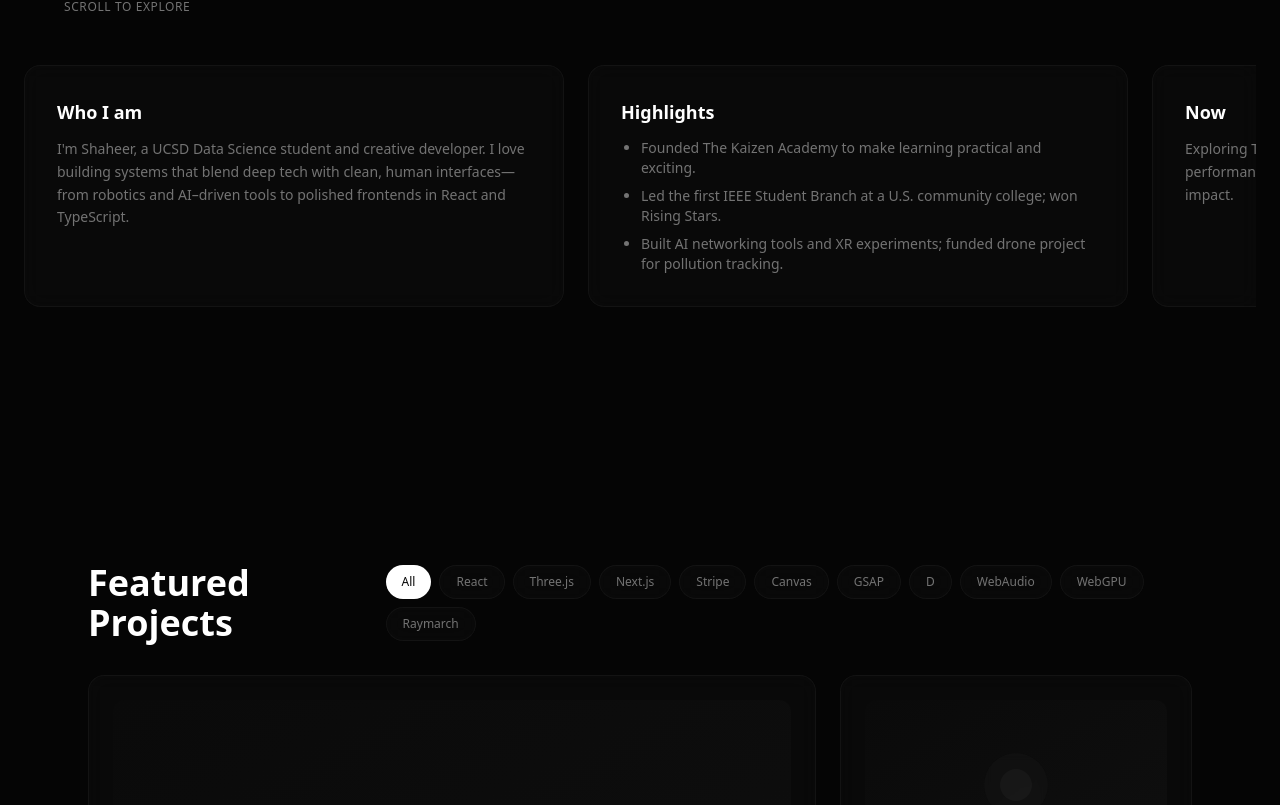
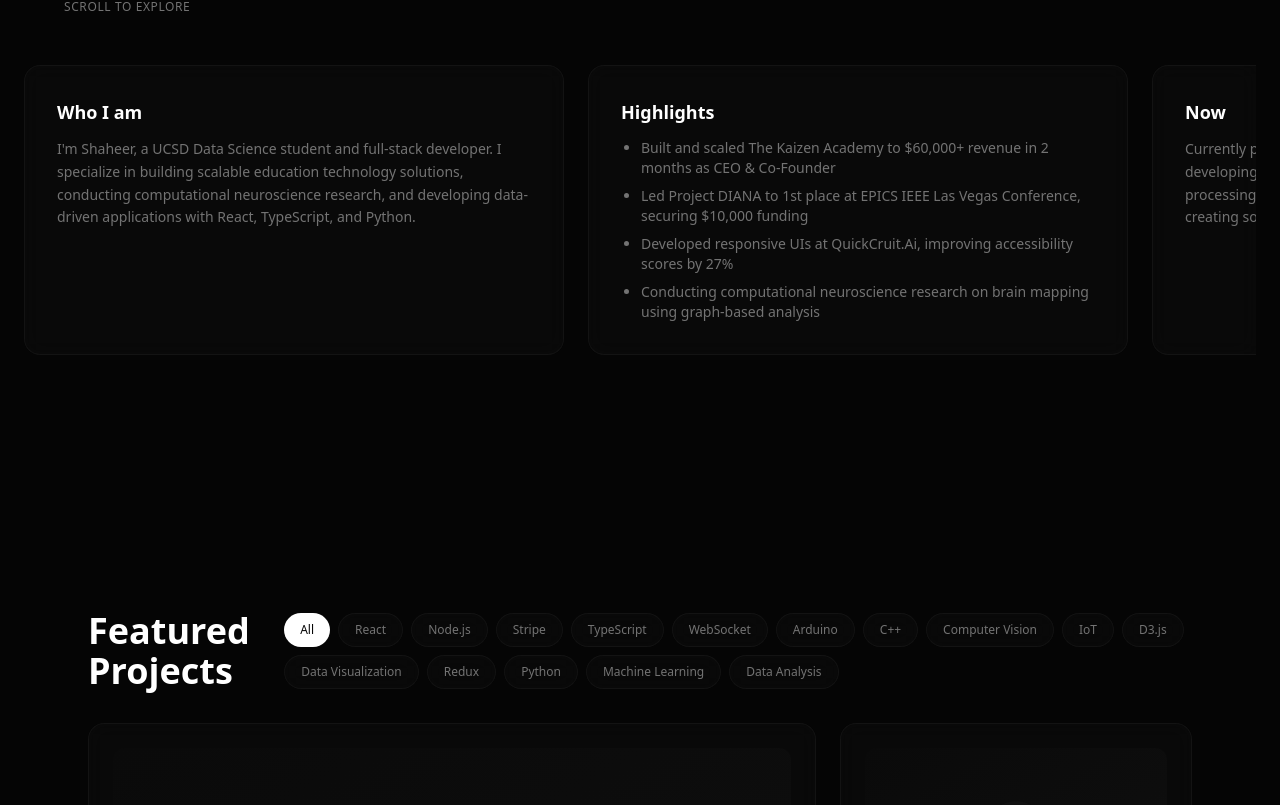
Before and after one commit to Shaheer2492/sk-portfolio, a Next.js app: page / in a window 1280 px wide. Shown: the part 975-1780 px from the top of the page. Built offline with nearby package versions, Linux system fonts and the light colour scheme.

Commit message:
Update portfolio with real resume information and achievements

```diff
--- a/src/app/layout.tsx
+++ b/src/app/layout.tsx
@@ -17,11 +17,11 @@ const geistMono = localFont({
 
 export const metadata: Metadata = {
   title: "Shaheer Khan — Creative Developer",
-  description: "A portfolio where deep tech meets clean design.",
+  description: "A portfolio of Shaheer Khan's work.",
   metadataBase: new URL("https://shaheer2492.github.io/sk-portfolio"),
   openGraph: {
     title: "Shaheer Khan — Creative Developer",
-    description: "Deep tech × clean design.",
+    description: "Shaheer Khan's portfolio.",
     type: "website",
     url: "/",
   },
--- a/src/app/page.tsx
+++ b/src/app/page.tsx
@@ -104,13 +104,13 @@ function ContactSection() {
 
         <div className="flex flex-col sm:flex-row items-center justify-center gap-4 mb-8">
           <a
-            href="mailto:your.email@example.com"
+            href="mailto:shk021@ucsd.edu"
             className="glass glass-hover px-6 py-3 rounded-full text-sm font-medium hover:scale-105 transition-all"
           >
-            📧 your.email@example.com
+            📧 shk021@ucsd.edu
           </a>
           <a
-            href="https://linkedin.com/in/yourprofile"
+            href="https://linkedin.com/in/shaheer-k-622418193"
             target="_blank"
             rel="noopener noreferrer"
             className="glass glass-hover px-6 py-3 rounded-full text-sm font-medium hover:scale-105 transition-all"
@@ -118,7 +118,7 @@ function ContactSection() {
             💼 LinkedIn
           </a>
           <a
-            href="https://github.com/yourusername"
+            href="https://github.com/Shaheer2492"
             target="_blank"
             rel="noopener noreferrer"
             className="glass glass-hover px-6 py-3 rounded-full text-sm font-medium hover:scale-105 transition-all"
@@ -195,24 +195,26 @@ export default function Home() {
             <article className="min-w-[85%] md:min-w-[540px] glass glass-hover rounded-2xl p-8 snap-start">
               <h3 className="font-semibold text-lg mb-3 text-fg-secondary dark:text-fg">Who I am</h3>
               <p className="text-sm text-fg-tertiary dark:text-muted leading-relaxed">
-                I'm Shaheer, a UCSD Data Science student and creative developer. I love building systems that
-                blend deep tech with clean, human interfaces—from robotics and AI–driven tools to polished
-                frontends in React and TypeScript.
+                I'm Shaheer, a UCSD Data Science student and full-stack developer. I specialize in building scalable
+                education technology solutions, conducting computational neuroscience research, and developing
+                data-driven applications with React, TypeScript, and Python.
               </p>
             </article>
             <article className="min-w-[85%] md:min-w-[540px] glass glass-hover rounded-2xl p-8 snap-start">
               <h3 className="font-semibold text-lg mb-3 text-fg-secondary dark:text-fg">Highlights</h3>
               <ul className="text-sm text-fg-tertiary dark:text-muted space-y-2 list-disc pl-5">
-                <li>Founded The Kaizen Academy to make learning practical and exciting.</li>
-                <li>Led the first IEEE Student Branch at a U.S. community college; won Rising Stars.</li>
-                <li>Built AI networking tools and XR experiments; funded drone project for pollution tracking.</li>
+                <li>Built and scaled The Kaizen Academy to $60,000+ revenue in 2 months as CEO & Co-Founder</li>
+                <li>Led Project DIANA to 1st place at EPICS IEEE Las Vegas Conference, securing $10,000 funding</li>
+                <li>Developed responsive UIs at QuickCruit.Ai, improving accessibility scores by 27%</li>
+                <li>Conducting computational neuroscience research on brain mapping using graph-based analysis</li>
               </ul>
             </article>
             <article className="min-w-[85%] md:min-w-[540px] glass glass-hover rounded-2xl p-8 snap-start">
               <h3 className="font-semibold text-lg mb-3 text-fg-secondary dark:text-fg">Now</h3>
               <p className="text-sm text-fg-tertiary dark:text-muted leading-relaxed">
-                Exploring Three.js visuals, system design, and shipping projects with performance-first craft.
-                Open to collaborations where code meets impact.
+                Currently pursuing my Bachelor's in Data Science at UCSD while developing brain-machine interface
+                systems for neural signal processing. Building data visualizations, optimizing performance,
+                and creating solutions where technology meets human impact.
               </p>
             </article>
           </div>
--- a/src/components/scrapbook/ScrapbookPage.tsx
+++ b/src/components/scrapbook/ScrapbookPage.tsx
@@ -43,7 +43,7 @@ export default function ScrapbookPage() {
                 <span className="text-xs text-gray-500 ml-2">Personal Photo</span>
               </div>
               <p className="text-center font-handwriting text-gray-700 text-sm">
-                "Always learning, always growing 📚"
+                "UCSD Data Science • Research & Innovation"
               </p>
             </div>
           </motion.div>
@@ -61,7 +61,7 @@ export default function ScrapbookPage() {
                 <span className="text-xs text-gray-500 ml-2">Family Time</span>
               </div>
               <p className="text-center font-handwriting text-gray-700 text-sm">
-                "Family is everything ❤️"
+                "CEO @ The Kaizen Academy 🚀"
               </p>
             </div>
           </motion.div>
@@ -79,7 +79,7 @@ export default function ScrapbookPage() {
                 <span className="text-xs text-gray-500 ml-2">Late Night Coding</span>
               </div>
               <p className="text-center font-handwriting text-gray-700 text-sm">
-                "2 AM and still debugging 💻"
+                "Brain-Machine Interface Research 🧠"
               </p>
             </div>
           </motion.div>
@@ -97,7 +97,7 @@ export default function ScrapbookPage() {
                 <span className="text-xs text-gray-500 ml-2">Music Sessions</span>
               </div>
               <p className="text-center font-handwriting text-gray-700 text-sm">
-                "Finding rhythm in code and life 🎵"
+                "IEEE Student Chapter President 🏆"
               </p>
             </div>
           </motion.div>
@@ -115,7 +115,7 @@ export default function ScrapbookPage() {
                 <span className="text-xs text-gray-500 ml-2">Gaming Break</span>
               </div>
               <p className="text-center font-handwriting text-gray-700 text-sm">
-                "Strategy games = better problem solving 🎮"
+                "QuickCruit.Ai Software Engineer 💼"
               </p>
             </div>
           </motion.div>
@@ -133,7 +133,7 @@ export default function ScrapbookPage() {
                 <span className="text-xs text-gray-500 ml-2">Coffee Culture</span>
               </div>
               <p className="text-center font-handwriting text-gray-700 text-sm">
-                "Fueled by caffeine and curiosity ☕"
+                "Full-Stack Developer & Data Scientist ☕"
               </p>
             </div>
           </motion.div>
@@ -148,7 +148,7 @@ export default function ScrapbookPage() {
             transition={{ duration: 0.5, delay: 0.7 }}
           >
             <p className="text-gray-800 font-handwriting text-sm leading-relaxed">
-              "Every bug is just a feature waiting to be discovered... or fixed 😅"
+              "Built The Kaizen Academy to $60K+ revenue in just 2 months 🚀"
             </p>
           </motion.div>
 
@@ -159,7 +159,7 @@ export default function ScrapbookPage() {
             transition={{ duration: 0.5, delay: 0.8 }}
           >
             <p className="text-gray-800 font-handwriting text-sm leading-relaxed">
-              "Life's too short for boring code. Make it elegant, make it yours."
+              "Project DIANA: 1st place at IEEE Conference + $10K funding 🏆"
             </p>
           </motion.div>
 
@@ -170,7 +170,7 @@ export default function ScrapbookPage() {
             transition={{ duration: 0.5, delay: 0.9 }}
           >
             <p className="text-gray-800 font-handwriting text-sm leading-relaxed">
-              "The best ideas come at 3 AM or during a walk. Never during meetings."
+              "Improved accessibility by 27% & reduced form errors by 35% 💻"
             </p>
           </motion.div>
         </div>
--- a/src/data/portfolio.ts
+++ b/src/data/portfolio.ts
@@ -3,16 +3,20 @@ import type { PortfolioData } from "@/types/portfolio";
 export const portfolio: PortfolioData = {
   hero: {
     name: "Shaheer Khan",
-    role: "Innovation Catalyst & Full-Stack Creator",
-    tagline: "Building technology, scaling businesses, creating communities",
+    role: "Data Science Student & Full-Stack Developer",
+    tagline: "Building scalable solutions with performance-first craft",
   },
   projects: [
-    { title: "Neural Visualizer", tech: ["React", "Three.js"], featured: true },
-    { title: "The Kaizen Academy", tech: ["Next.js", "React", "Stripe"], featured: true },
-    { title: "Bio Nexus", tech: ["Canvas", "GSAP"], featured: true },
-    { title: "Project DIANA", tech: ["D", "Three.js"] },
-    { title: "A/V Reactive", tech: ["WebAudio", "Canvas"] },
-    { title: "Path Tracer", tech: ["WebGPU", "Raymarch"] },
+    { title: "The Kaizen Academy", tech: ["React", "Node.js", "Stripe"], featured: true },
+    { title: "BioNexus Platform", tech: ["React", "TypeScript", "Node.js", "WebSocket"], featured: true },
+    { title: "Project DIANA", tech: ["Arduino", "C++", "Computer Vision", "IoT"], featured: true },
+    { title: "Columbia Analysis Dashboard", tech: ["React", "D3.js", "Data Visualization"] },
+    { title: "QuickCruit.Ai", tech: ["React", "TypeScript", "Redux"] },
+    { title: "Neural Signal Processing", tech: ["Python", "Machine Learning", "Data Analysis"] },
   ],
-  skills: ["React", "TypeScript", "Three.js", "Node.js"],
+  skills: [
+    "React", "TypeScript", "JavaScript", "Python", "Node.js", "Redux",
+    "D3.js", "WebGL", "Machine Learning", "Data Visualization", "Git",
+    "AWS", "Performance Optimization", "Responsive Design"
+  ],
 };
```
